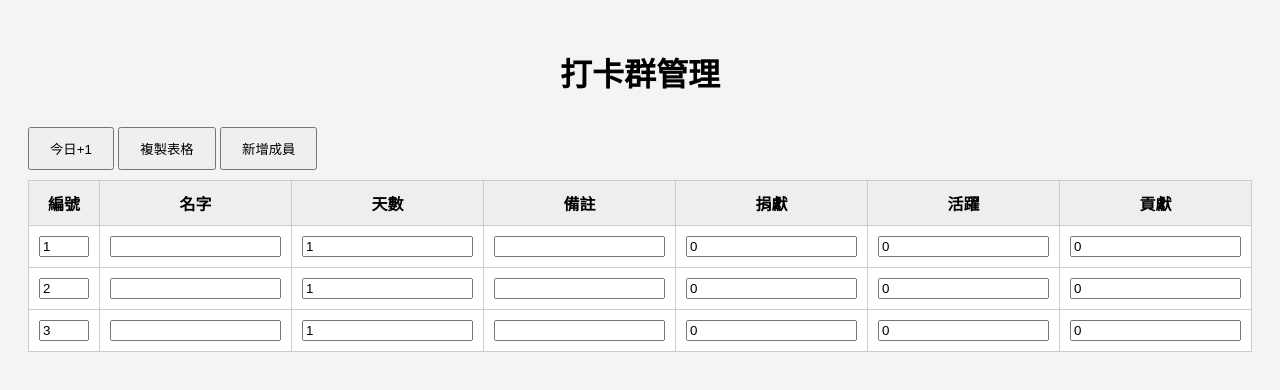
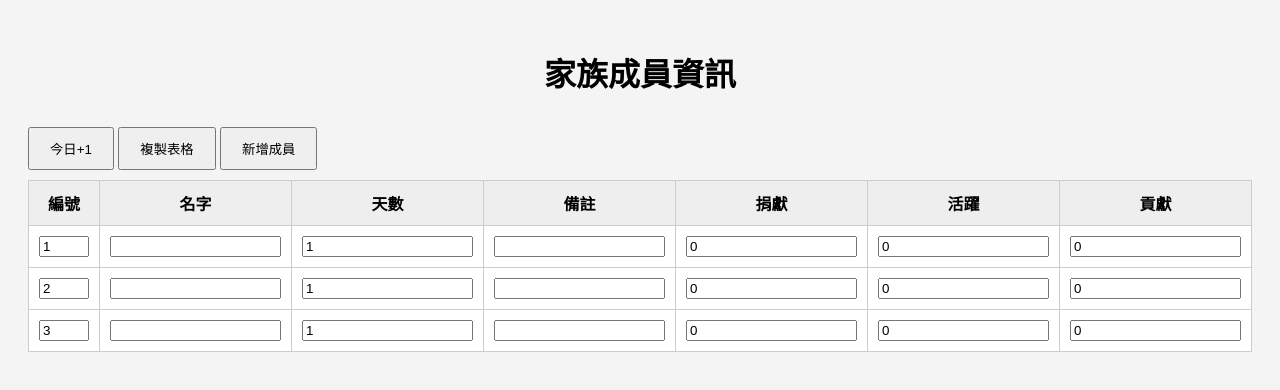
Before and after one commit to jk8966989000-collab/index.html, a plain HTML site: page index.html in a window 1280 px wide. Drawn offline with Linux system fonts and the light colour scheme.

Commit message:
Change header from '打卡群管理' to '家族成員資訊'

```diff
--- a/index.html
+++ b/index.html
@@ -16,7 +16,7 @@
 </head>
 <body>
 
-<h1>打卡群管理</h1>
+<h1>家族成員資訊</h1>
 
 <button id="incrementBtn">今日+1</button>
 <button onclick="copyTable()">複製表格</button>
```
